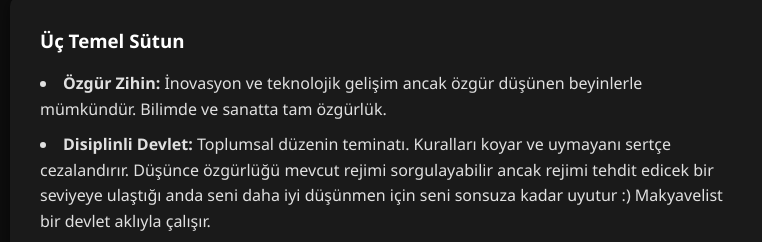
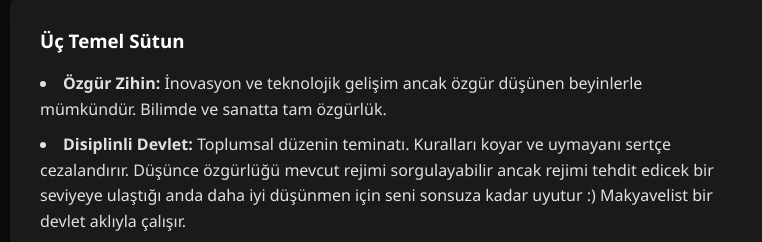
Before and after one commit to RaidenEi-20/Biyografi-icin-site, a plain HTML site: page index.html in a window 1280 px wide. Shown: the part 1598-1840 px from the top of the page, 250-1012 px from the left. Drawn offline with Linux system fonts and the light colour scheme.

Commit message:
besinci yazi guncellemesi. yeter amk

```diff
--- a/index.html
+++ b/index.html
@@ -168,7 +168,7 @@
                 <h3>Üç Temel Sütun</h3>
                 <ul>
                     <li><strong>Özgür Zihin:</strong> İnovasyon ve teknolojik gelişim ancak özgür düşünen beyinlerle mümkündür. Bilimde ve sanatta tam özgürlük.</li>
-                    <li><strong>Disiplinli Devlet:</strong> Toplumsal düzenin teminatı. Kuralları koyar ve uymayanı sertçe cezalandırır. Düşünce özgürlüğü mevcut rejimi sorgulayabilir ancak rejimi tehdit edicek bir seviyeye ulaştığı anda seni daha iyi düşünmen için seni sonsuza kadar uyutur :)  Makyavelist bir devlet aklıyla çalışır.</li>
+                    <li><strong>Disiplinli Devlet:</strong> Toplumsal düzenin teminatı. Kuralları koyar ve uymayanı sertçe cezalandırır. Düşünce özgürlüğü mevcut rejimi sorgulayabilir ancak rejimi tehdit edicek bir seviyeye ulaştığı anda daha iyi düşünmen için seni sonsuza kadar uyutur :)  Makyavelist bir devlet aklıyla çalışır.</li>
                     <li><strong>Güçlü Ordu:</strong> Ulusal egemenliğin sarsılmaz kalkanı Savunma Sanayii ve Ordudur. devlet bu konumda doğrudan aktördür ve asla özel sektöre bırakmaz.</li>
                 </ul>
             </div>
```
